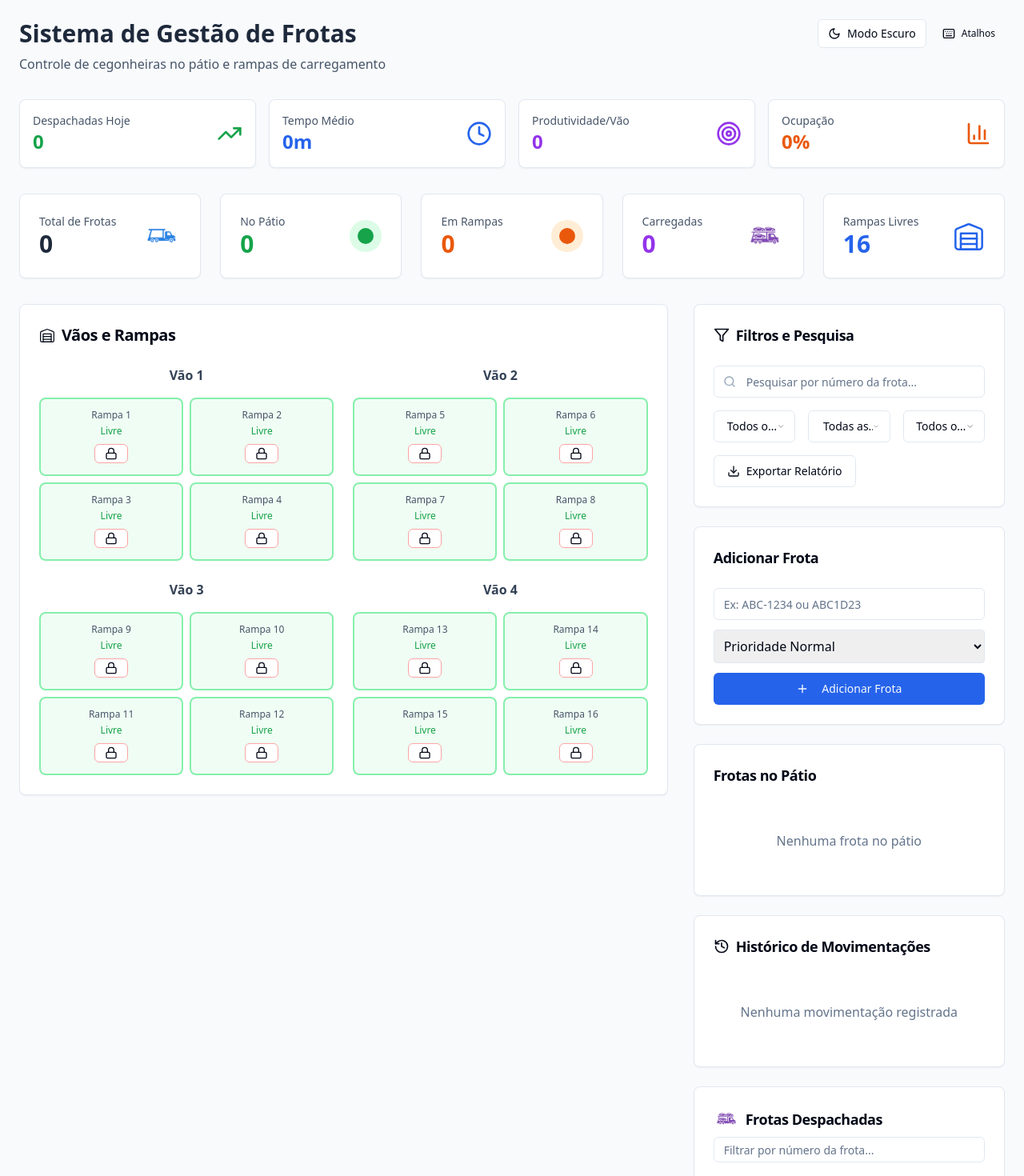
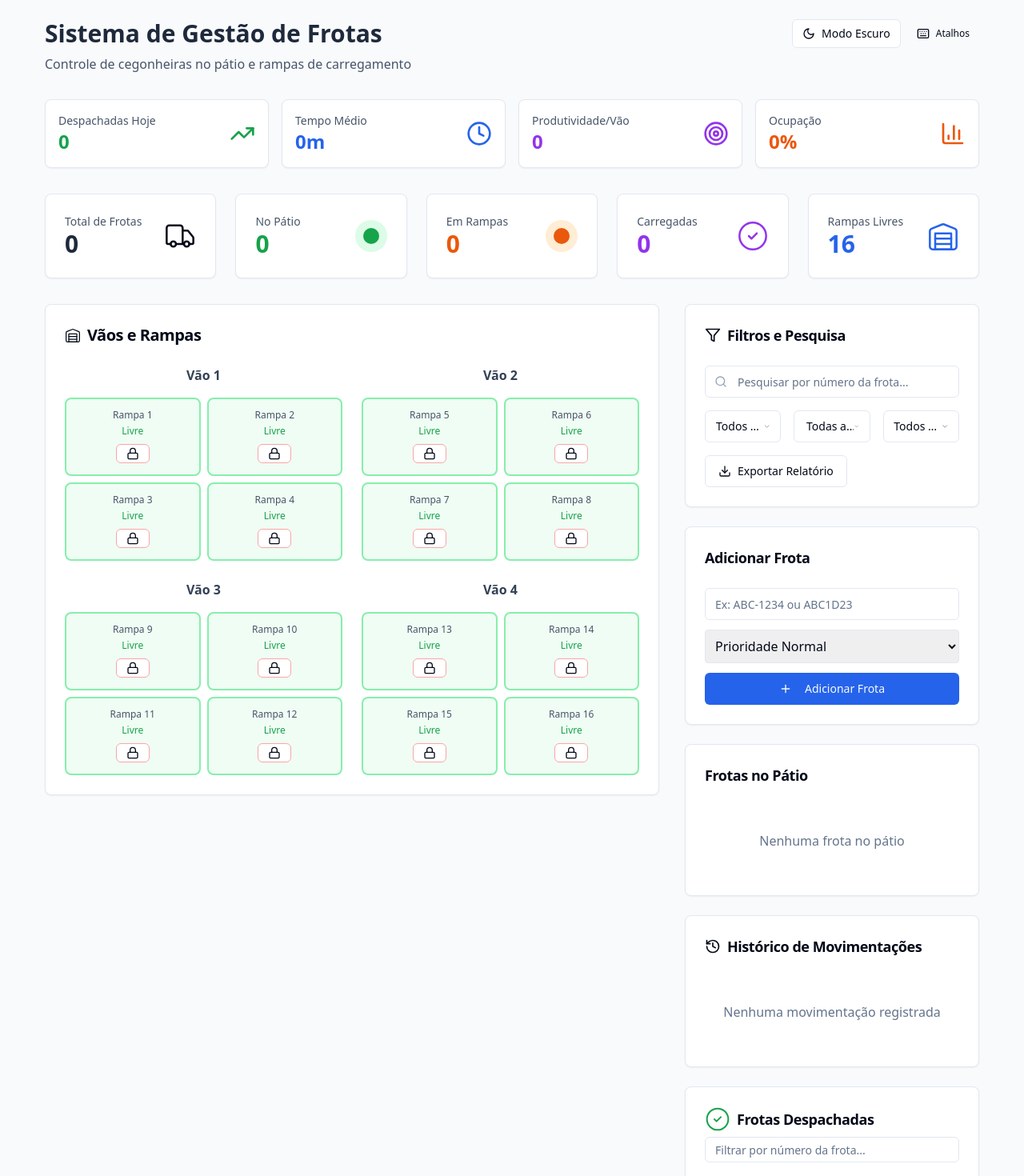
Before and after one commit to CarlosTh0/controle-de-rampas, a React (Vite) app: page / in a window 1280 px wide. Shown: the top 1470 px of the page at 80% size. Built offline with nearby package versions, Linux system fonts and the light colour scheme.

Commit message:
Refactor: Replace irrelevant icons
Replace icons that don't fit the system's theme.

```diff
--- a/src/components/Dashboard.tsx
+++ b/src/components/Dashboard.tsx
@@ -1,5 +1,5 @@
 import React, { useState, useEffect, useRef } from 'react';
-import { Warehouse, Plus, Moon, Sun, Keyboard } from 'lucide-react';
+import { Warehouse, Plus, Moon, Sun, Keyboard, Truck, CheckCircle2 } from 'lucide-react';
 import { Button } from '@/components/ui/button';
 import { Card, CardContent, CardHeader, CardTitle } from '@/components/ui/card';
 import { Input } from '@/components/ui/input';
@@ -347,7 +347,7 @@ const Dashboard = () => {
 
   return (
     <div className={`min-h-screen transition-colors duration-300 ${config.modoEscuro ? 'dark bg-slate-900' : 'bg-slate-50'} p-4 sm:p-6`}>
-      <div className="max-w-[1600px] mx-auto">
+      <div className="max-w-full mx-auto px-2 sm:px-4 lg:px-6 xl:px-8">
         {/* Header com modo escuro */}
         <div className="mb-6 sm:mb-8 flex flex-col sm:flex-row justify-between items-start gap-4">
           <div className="flex-1">
@@ -404,13 +404,7 @@ const Dashboard = () => {
           <StatsCard
             title="Total de Frotas"
             value={frotas.length}
-            icon={
-              <img
-                src="/lovable-uploads/f734fecc-7cb6-4a8b-b2ad-e689122a5756.png"
-                alt="Ícone de caminhão"
-                className="h-8 w-8 sm:h-12 sm:w-12"
-              />
-            }
+            icon={<Truck className="h-8 w-8 sm:h-10 sm:w-10" strokeWidth={1.5} />}
           />
 
           <StatsCard
@@ -439,13 +433,7 @@ const Dashboard = () => {
             title="Carregadas"
             value={frotas.filter(f => f.carregada).length}
             textColor="text-purple-600"
-            icon={
-              <img
-                src="/lovable-uploads/6607a10f-3288-497b-b69b-f01520b3c275.png"
-                alt="Ícone de cegonheira carregada"
-                className="h-8 w-8 sm:h-12 sm:w-12"
-              />
-            }
+            icon={<CheckCircle2 className="h-8 w-8 sm:h-10 sm:w-10 text-purple-600" strokeWidth={1.5} />}
           />
 
           <StatsCard
@@ -582,11 +570,7 @@ const Dashboard = () => {
             <Card className="dark:bg-slate-800 dark:border-slate-700">
               <CardHeader>
                 <CardTitle className="text-lg flex items-center gap-2 dark:text-white">
-                  <img
-                    src="/lovable-uploads/6607a10f-3288-497b-b69b-f01520b3c275.png"
-                    alt="Ícone de cegonheira carregada"
-                    className="h-6 w-6 sm:h-8 sm:w-8"
-                  />
+                  <CheckCircle2 className="h-6 w-6 sm:h-8 sm:w-8 text-green-600" strokeWidth={1.5} />
                   Frotas Despachadas
                 </CardTitle>
                 <div className="flex items-center gap-2 mt-2">
@@ -607,11 +591,7 @@ const Dashboard = () => {
                     >
                       <div className="flex items-center justify-between mb-2">
                         <div className="flex items-center gap-2">
-                          <img
-                            src="/lovable-uploads/6607a10f-3288-497b-b69b-f01520b3c275.png"
-                            alt="Ícone de cegonheira carregada"
-                            className="h-5 w-5"
-                          />
+                          <CheckCircle2 className="h-5 w-5 text-green-600" strokeWidth={1.5} />
                           <span className="font-medium text-purple-800 dark:text-purple-200">
                             {frota.numero}
                           </span>
--- a/src/components/FrotasPatio.tsx
+++ b/src/components/FrotasPatio.tsx
@@ -1,6 +1,7 @@
 
 import React from 'react';
 import { Card, CardHeader, CardTitle, CardContent } from '@/components/ui/card';
+import { Truck } from 'lucide-react';
 import { Frota } from '../types';
 import { calcularTempoDecorrido } from '../utils/timeUtils';
 
@@ -61,11 +62,7 @@ const FrotasPatio = ({
               } ${isAlerta(frota) ? 'ring-2 ring-yellow-400 animate-pulse' : ''}`}
             >
               <div className="flex items-center gap-2">
-                <img
-                  src="/lovable-uploads/f734fecc-7cb6-4a8b-b2ad-e689122a5756.png"
-                  alt="Ícone de caminhão"
-                  className="h-4 w-4"
-                />
+                <Truck className="h-4 w-4 text-slate-600 dark:text-slate-400" strokeWidth={1.5} />
                 <div>
                   <span className="font-medium text-slate-800 dark:text-slate-200">
                     {frota.numero}
```
